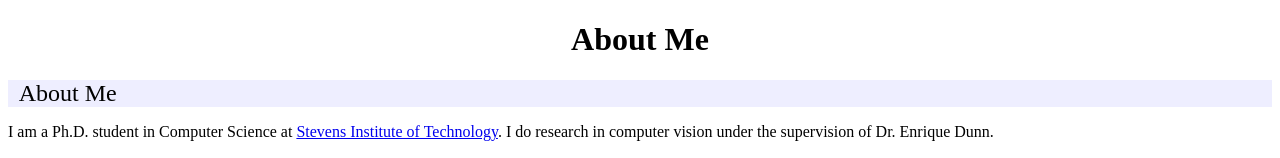
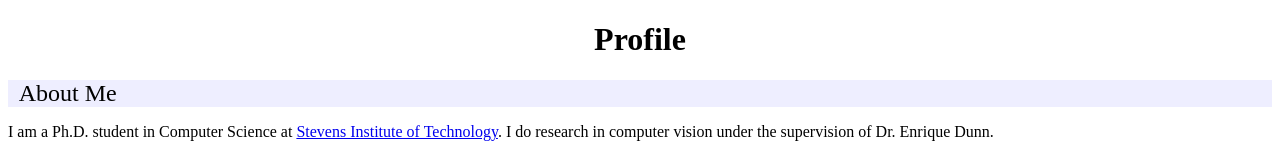
Before and after one commit to jdibene/jdibene.github.io, a plain HTML site: page index.html in a window 1280 px wide. Shown: the top 158 px of the page. Drawn offline with Linux system fonts and the light colour scheme.

Commit message:
Update index.html

```diff
--- a/index.html
+++ b/index.html
@@ -21,7 +21,7 @@ hr {
 
 <body bgcolor="#FFFFFF">
 <center>
-<h1>About Me</h1>
+<h1>Profile</h1>
 </center>
 
 <table width=100% cellspacing=0 cellpadding=0>
```
